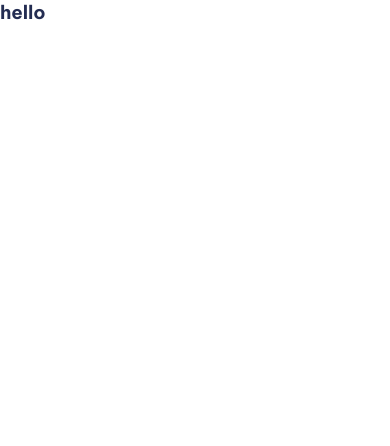
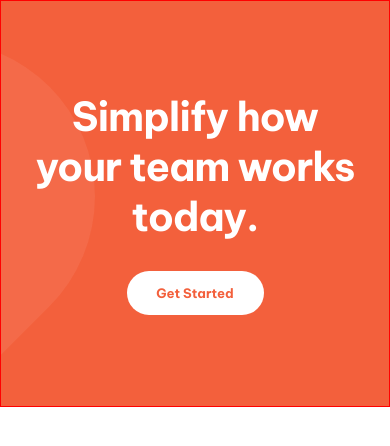
Before and after one commit to EdwinSch/react-manage-landingpage, a React (Vite) app: page / in a window 390 px wide. Shown: the top 446 px of the page. Built offline with nearby package versions, Linux system fonts and the light colour scheme.

Commit message:
add: incentive component

```diff
--- a/src/App.jsx
+++ b/src/App.jsx
@@ -1,9 +1,9 @@
-import Button from "./components/Button/Button";
+import Incentive from "./components/Incentive/Incentive";
 
 function App() {
   return (
     <main>
-      <h3>hello</h3>
+      <Incentive />
     </main>
   );
 }
--- a/src/components/Button/button.css
+++ b/src/components/Button/button.css
@@ -26,6 +26,6 @@
   color: var(--primary);
 
   &:hover {
-    color: #f3603c;
+    color: #ff9f8e;
   }
 }
--- /dev/null
+++ b/src/components/Incentive/Incentive.jsx
@@ -0,0 +1,12 @@
+import Button from "../Button/Button";
+
+const Incentive = () => {
+  return (
+    <section className="incentive-container">
+      <p>Simplify how your team works today.</p>
+      <Button variant={"btn-invert"} />
+    </section>
+  );
+};
+
+export default Incentive;
--- /dev/null
+++ b/src/components/Incentive/incentive.css
@@ -0,0 +1,39 @@
+.incentive-container {
+  background-color: var(--primary);
+  background-image: url(../../assets/bg-simplify-section-desktop.svg);
+  background-repeat: no-repeat;
+  background-size: cover;
+  background-position: center;
+  padding: 62px var(--paddingX);
+  display: flex;
+  justify-content: space-between;
+  align-items: center;
+
+  & p {
+    width: 500px;
+    color: #fff;
+    font-size: 2.5rem;
+    font-weight: 700;
+    line-height: 44px;
+    letter-spacing: -0.714px;
+  }
+}
+
+@media only screen and (max-width: 950px) {
+  .incentive-container {
+    background-image: url(../../assets/bg-simplify-section-mobile.svg);
+    background-size: auto;
+    background-position: left;
+    padding: 91px 32px;
+    flex-direction: column;
+    gap: 29px;
+
+    & p {
+      width: auto;
+
+      text-align: center;
+      line-height: 50px;
+      letter-spacing: -1px;
+    }
+  }
+}
--- a/src/main-styles.css
+++ b/src/main-styles.css
@@ -1,5 +1,6 @@
 /* Imports */
 @import "./components/Button/button.css";
+@import "./components/Incentive/incentive.css";
 
 /* Resets */
 *,
@@ -32,6 +33,7 @@ ul {
 
   --font: "Be Vietnam Pro", sans-serif;
   --inspect: solid red 1px;
+  --paddingX: 165px;
 }
 
 /* Main */
@@ -40,3 +42,9 @@ body {
   font-family: var(--font);
   color: var(--fontClr);
 }
+
+main {
+  border: var(--inspect);
+  max-width: 1440px;
+  margin: 0 auto;
+}
```
Also changed, not shown: src/assets/favicon-32x32.png (deleted).
